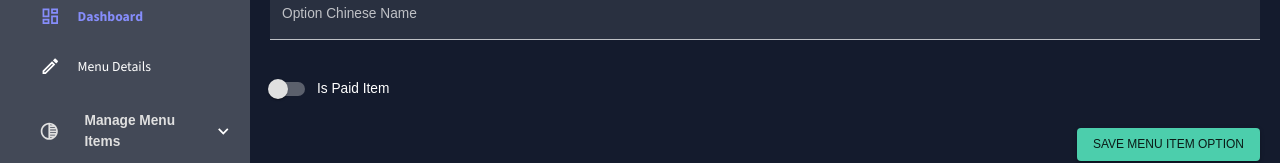
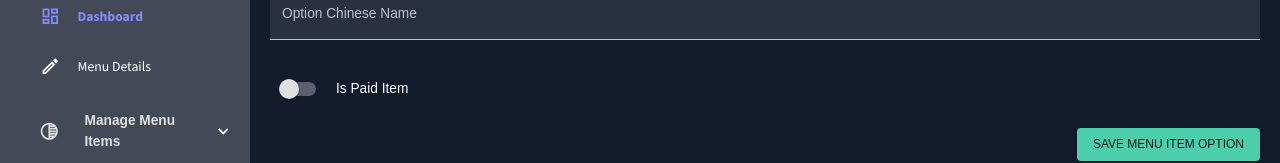
Before and after one commit to UsmanKapadiya/hamiltondinnerapp-admin, a React (Vite) app: page /menu-item-options/create in a window 1280 px wide. Shown: the part 252-415 px from the top of the page. Built offline with nearby package versions, Linux system fonts and the light colour scheme; sample sign-in values are in the browser's storage.

Commit message:
switch full div clickable issue fixed

```diff
--- a/src/scenes/options/ItemOptionsForm/ItemOptionsFormController.jsx
+++ b/src/scenes/options/ItemOptionsForm/ItemOptionsFormController.jsx
@@ -6,6 +6,7 @@ import {
     FormGroup,
     FormControlLabel,
     Switch,
+    Typography,
 } from "@mui/material";
 import { Formik } from "formik";
 import { DvrOutlined } from "@mui/icons-material";
@@ -132,15 +133,11 @@ const ItemoptionsForm = () => {
                                             "span 4",
                                     }}
                                 />
-
                                 <FormGroup>
-                  <FormControlLabel
-                    control={
+                                    <Box display="flex" alignItems="center" gap={1}>
                                         <Switch
                                             color="secondary"
-                        checked={
-                          values.is_paid_item
-                        }
+                                            checked={values.is_paid_item}
                                             onChange={(e) =>
                                                 setFieldValue(
                                                     "is_paid_item",
@@ -149,9 +146,11 @@ const ItemoptionsForm = () => {
                                             }
                                             name="is_paid_item"
                                         />
-                    }
-                    label="Is Paid Item"
-                  />
+
+                                        <Typography>
+                                            Is Paid Item
+                                        </Typography>
+                                    </Box>
                                 </FormGroup>
                             </Box>
 
```
Lines whose indentation alone changed are shown as unchanged.
